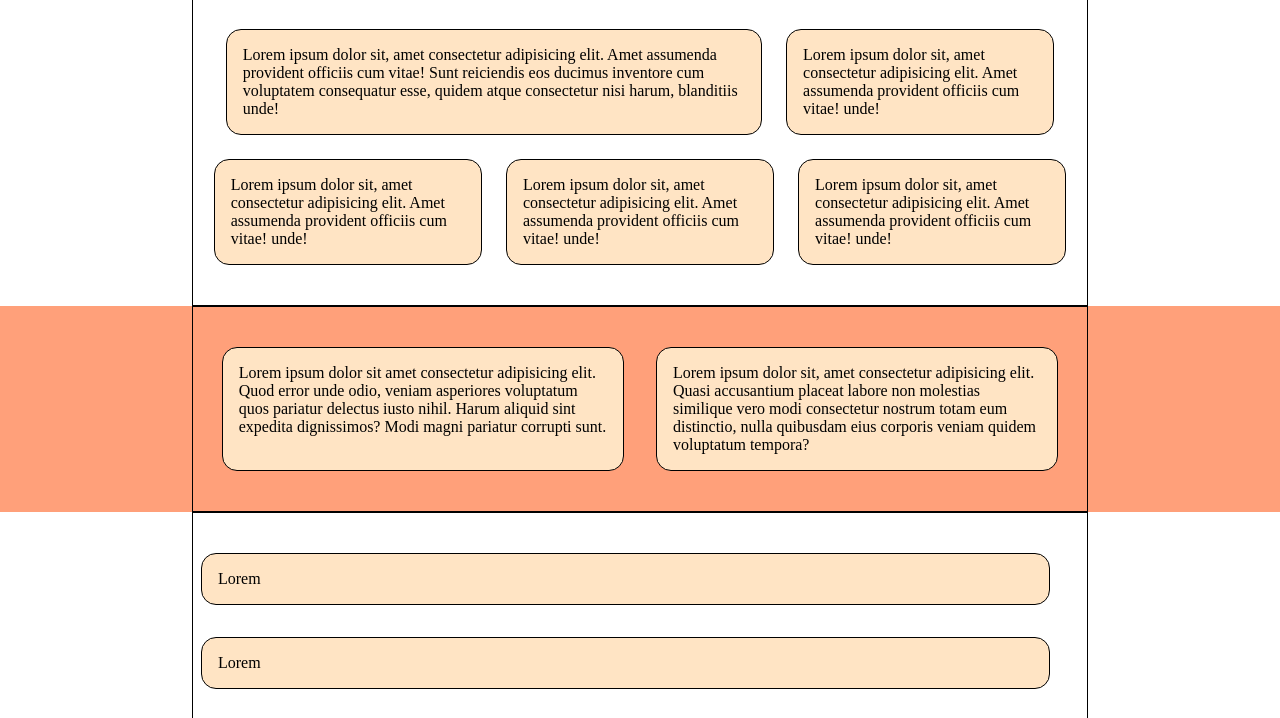
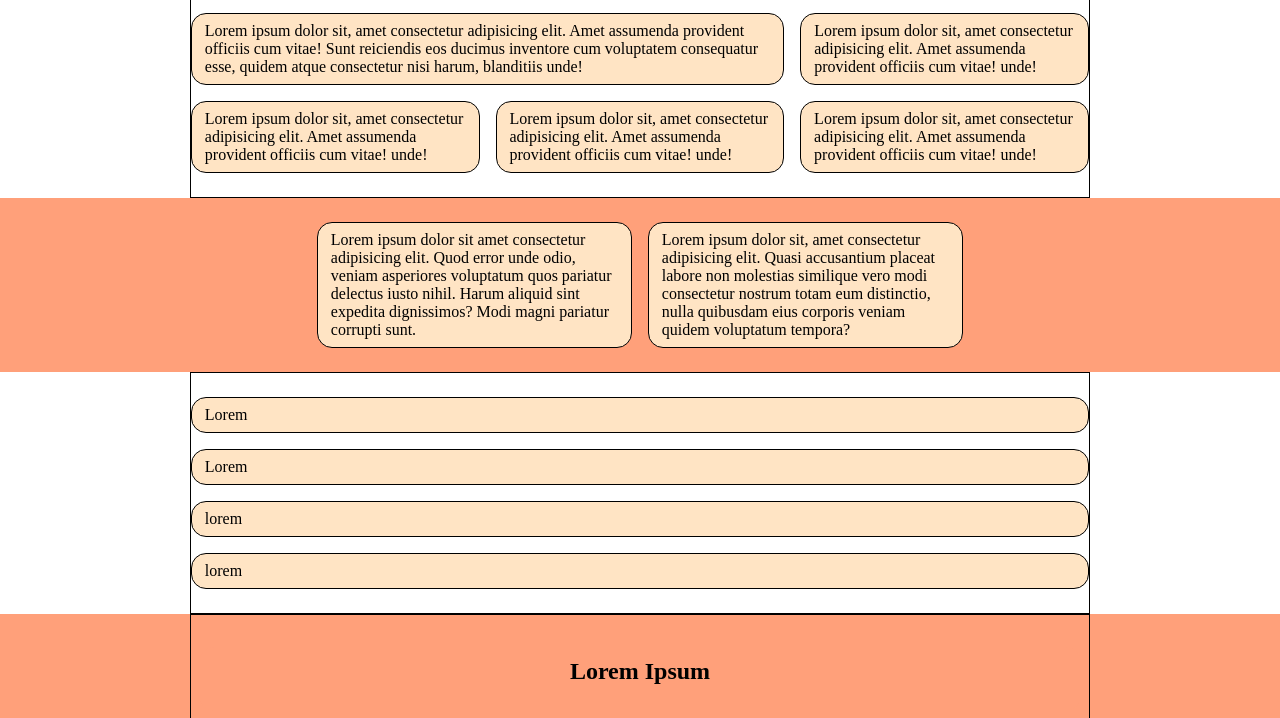
Before and after one commit to serena-peschiaroli/htmlcss-responsive-layout, a plain HTML site: page index.html in a window 1280 px wide. Shown: the part 92-810 px from the top of the page. Drawn offline with Linux system fonts and the light colour scheme.

Commit message:
Fix: colours, .col width

```diff
--- a/CSS/style.css
+++ b/CSS/style.css
@@ -1,3 +1,22 @@
+:root {
+
+    /* colors */
+  --primary-col: #0084fd;
+  --primary-col-light: #b5ddff;
+  --secondary-col: #9792e4;
+  --secondary-col-light: #d5d4f4;
+
+  /* commons */
+
+  --text-col: #111;
+  --white-col: #fff;
+  --dark-gray: #333;
+
+  --col-gap: 1rem;
+
+
+}
+
 * {
     margin: 0;
     padding: 0;
@@ -7,39 +26,55 @@
 img {
     width: 100%;
 }
+
+.bg-lilac {
+    background-color: var(--secondary-col);
+}
+
 /* LAYOUT */
 
-a {
+header a {
     text-decoration: none;
 }
 
 
-h1, h2, h3, h4, h5, h6, p {
+ main h1, h2, h3, h4, h5, h6, p {
     margin: 0.5;
     padding-bottom: 1rem;
     line-height: 2rem;
 }
 
 .container {
-    width: 90%;
+    width: 95%;
+    max-width: 900px;
     margin: 0 auto;
-    padding-top: 2rem;
-    padding-bottom: 2rem;
+    padding-top: 1.5rem;
+    padding-bottom: 1.5rem;
 
     /* debug */
     border: 1px solid black;
 
 }
 
+
+.container-s {
+    width: 95%;
+    max-width: 700px;
+    margin: 0 auto;
+    padding-top: 1.5rem;
+    padding-bottom: 1.5rem;
+
+}
+
 /* CONTAINER FOR DESKTOP */
 
 @media screen and (min-width: 1024px) {
-    .container {
+    /* .container {
         width: 70%;
         margin: 0 auto;
         padding-top: 2rem;
         padding-bottom: 2rem;
-    }
+    } */
 }
 /* /CONTAINER FOR DESKTOP */
 
@@ -47,6 +82,7 @@ h1, h2, h3, h4, h5, h6, p {
 
 .row {
     display: flex;
+    flex-wrap: wrap;
 }
 
 .justify-between {
@@ -58,10 +94,10 @@ h1, h2, h3, h4, h5, h6, p {
     /* debug */
     border: 1px solid black;
     background-color: bisque;
-    width: 95%;
-    margin: 0.5rem;
+    width: 100%;
+    /* margin: 0.5rem; */
     border-radius: 15px;
-    padding:  1rem;
+    padding: 0.5rem 0.8rem;
 }
 
 .btn {
@@ -78,7 +114,7 @@ h1, h2, h3, h4, h5, h6, p {
 }
 
 .lilac {
-    background-color: rgb(211, 130, 238);
+    background-color: var(--secondary-col)
     color: white;
 }
 
@@ -95,7 +131,8 @@ header {
     background-color: rgb(76, 126, 212);
     border: 1px solid black;
     padding-bottom: 1rem;
-    padding-top: 1rem
+    padding-top: 1rem;
+
 
 
 
@@ -214,43 +251,46 @@ header .row {
 
   /* HERO */
 
-  #hero-sect .row {
-    flex-direction: column;
-    justify-content: center;
-  }
-  #hero-sect .col {
-    width: 95%;
-    margin: .5rem;
+  /* #hero-sect .row {
+    flex-wrap: wrap;
+  } */
+  /* #hero-sect .col {
+    width: 100%;
+    padding: 0.5rem 0.8rem;
 
-  }
+  } */
 
   /* HERO FOR TABLET */
   @media screen and (min-width: 768px) {
 
-    #hero-sect .row {
+    #hero-sect {
+        --col-width: ((100% / 3) - (2 * var(--col-gap) / 3))
+    }
+
+
+
+     #hero-sect .row {
         display: flex;
         flex-direction: row;
         flex-wrap: wrap;
-        gap: 0.5rem;
-        align-items: stretch;
-        justify-content:center ;
-        /* justify-content: space-around; */
+        gap: var(--col-gap);
+
     }
 
     #hero-sect .col {
-        width: calc(100% / 5 );
+        width: calc((100% / 3) - (2 * var(--col-gap)) / 3);
 
     }
 
     #hero-sect .col:first-child {
-        width: 60%;
+        width: calc( 2 * var(--col-width) + var(--col-gap) );
     }
 
 
 
-    #hero-sect .col:nth-last-child(-n+4) {
+    /* #hero-sect .col:nth-last-child(-n+4) {
         width: 30%;
-    }
+    } */
 
 
 
@@ -271,19 +311,19 @@ header .row {
     }
 
     #what-we-do .col {
-       width: 95%;
+       width: 100%;
     }
 
     /* WHAT WE DO TABLET  */
 
     @media screen and (max-width: 768px) {
         #what-we-do .row {
-            flex-direction: column;
+            flex-wrap: wrap;
         }
 
         #what-we-do .col {
 
-            width: 95%;
+            width: 100%;
             justify-content: center;
             margin: 0 auto;
         }
--- a/index.html
+++ b/index.html
@@ -48,6 +48,7 @@
 
        <main>
             <!-- hero section -->
+
             <section id="hero-sect">
                 <div class="container">
                     <div class="row ">
@@ -65,7 +66,7 @@
 
             <!-- what we do section -->
             <section id="what-we-do">
-            <div class="container">
+                <div class="container-s">
                     <div class="row">
                         <div class="col">Lorem ipsum dolor sit amet consectetur adipisicing elit. Quod error unde odio, veniam asperiores voluptatum quos pariatur delectus iusto nihil. Harum aliquid sint expedita dignissimos? Modi magni pariatur corrupti sunt.</div>
                         <div class="col">Lorem ipsum dolor sit, amet consectetur adipisicing elit. Quasi accusantium placeat labore non molestias similique vero modi consectetur nostrum totam eum distinctio, nulla quibusdam eius corporis veniam quidem voluptatum tempora?</div>
@@ -165,9 +166,7 @@
                     </div>
                 </div>
 
-        </section>
-        <!-- /call to action section  -->
-
+            </section><!-- /call to action section  -->
        </main>
 
     <!-- footer section -->
```
Lines whose indentation alone changed are shown as unchanged.
